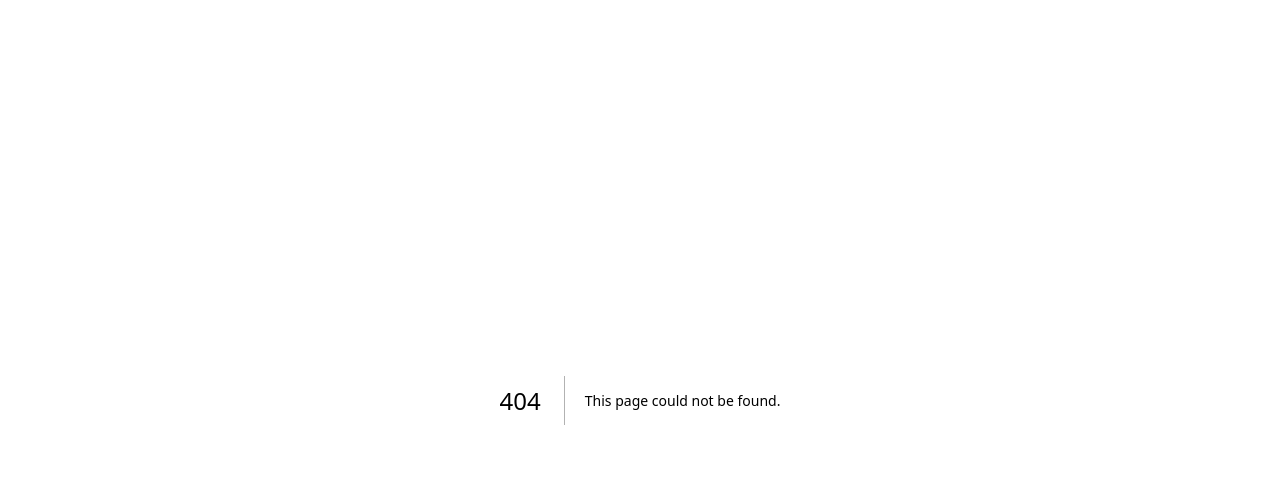
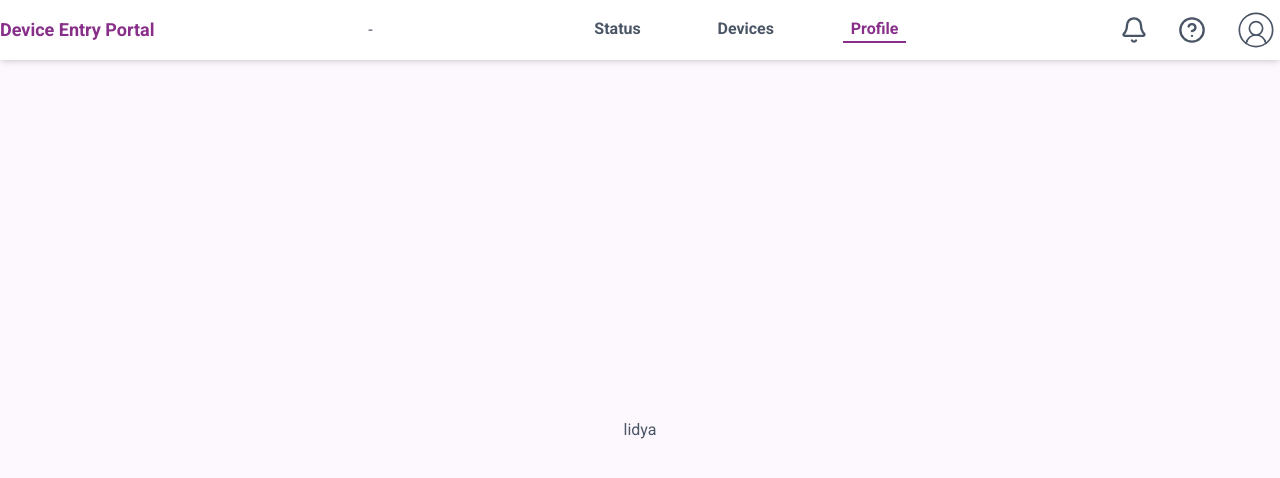
Before and after one commit to liduyigeremu/Gate-entry-frontend-, a Next.js app: page /profile in a window 1280 px wide. Before the commit this address had no page. Shown: the top 478 px of the page. Built offline with nearby package versions, Linux system fonts and the light colour scheme; a web font is replaced by a local one.

Commit message:
Profile test

```diff
--- /dev/null
+++ b/app/(employee)/profile/page.tsx
@@ -0,0 +1,9 @@
+import React from 'react'
+import EmployeeProfile from "@/components/EmployeeProfile"
+const page = () => {
+  return (
+    <EmployeeProfile />
+  )
+}
+
+export default page;
--- a/app/page.tsx
+++ b/app/page.tsx
@@ -14,6 +14,10 @@ export default function Home() {
       <Link href={'/status'}>
         Go Dashboard
       </Link>
+       <br></br>
+      <Link href={'/profile'}>
+        Go profile
+      </Link>
     </div>
   );
 }
--- /dev/null
+++ b/components/EmployeeProfile.tsx
@@ -0,0 +1,11 @@
+import React from 'react'
+
+const EmployeeProfile = () => {
+  return (
+    <div>
+        <p>lidya</p>
+    </div>
+  )
+}
+
+export default EmployeeProfile;
--- a/components/NavBar.tsx
+++ b/components/NavBar.tsx
@@ -15,7 +15,7 @@ const NavBar = () => {
     const navLinks = [
         { title: 'Status', href: '/status' },
         { title: 'Devices', href: '/' },
-        { title: 'Profile', href: '/' },
+        { title: 'Profile', href: '/profile' },
     ];
 
   return (
@@ -25,7 +25,7 @@ const NavBar = () => {
         text-lg font-bold text-primary min-w-30">
             Device Entry Portal
         </h1>
-
+-
         <nav className="nav-links
         font-bold flex min-w-fit justify-between
         md:max-w-70 md:w-full
```
